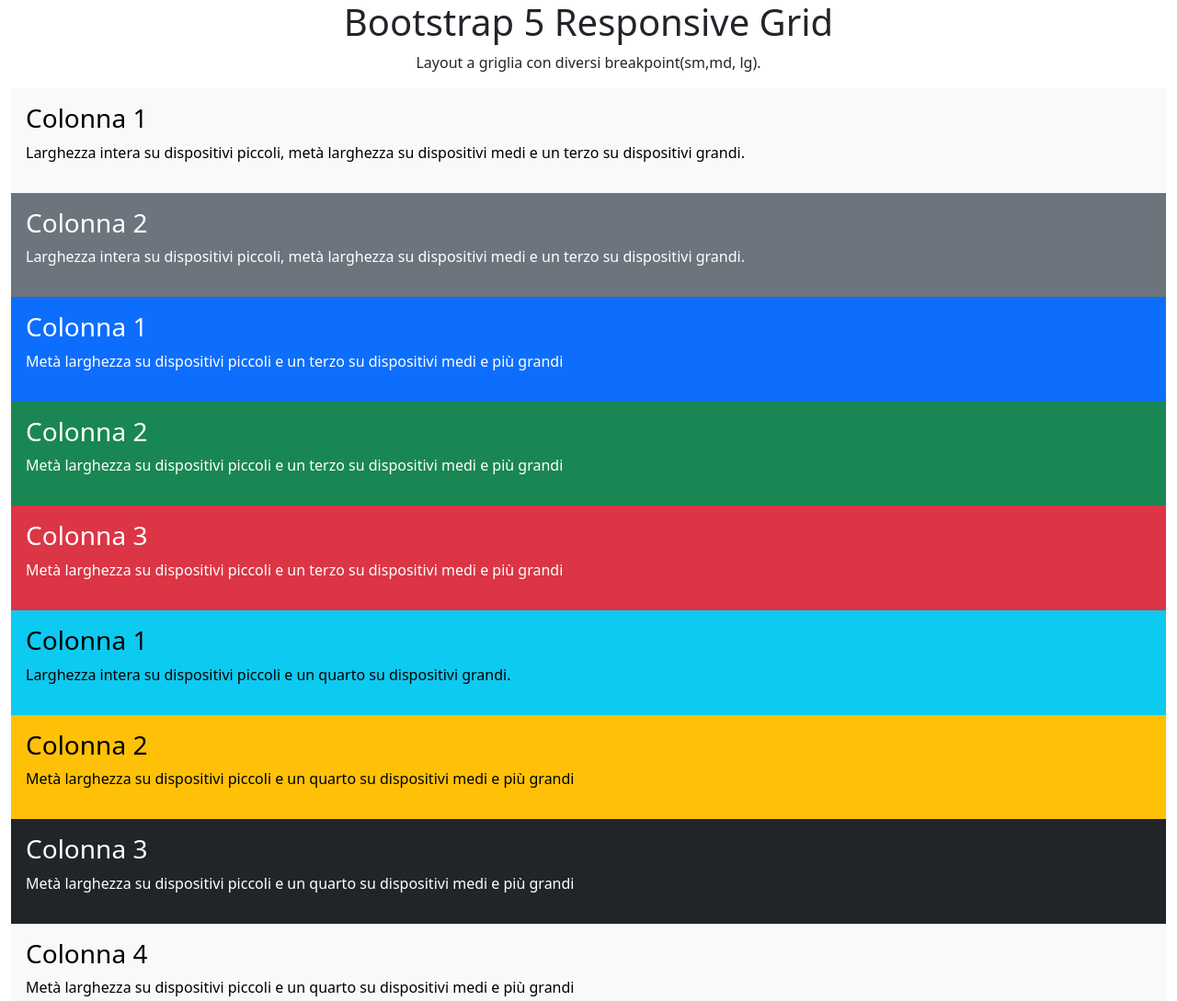
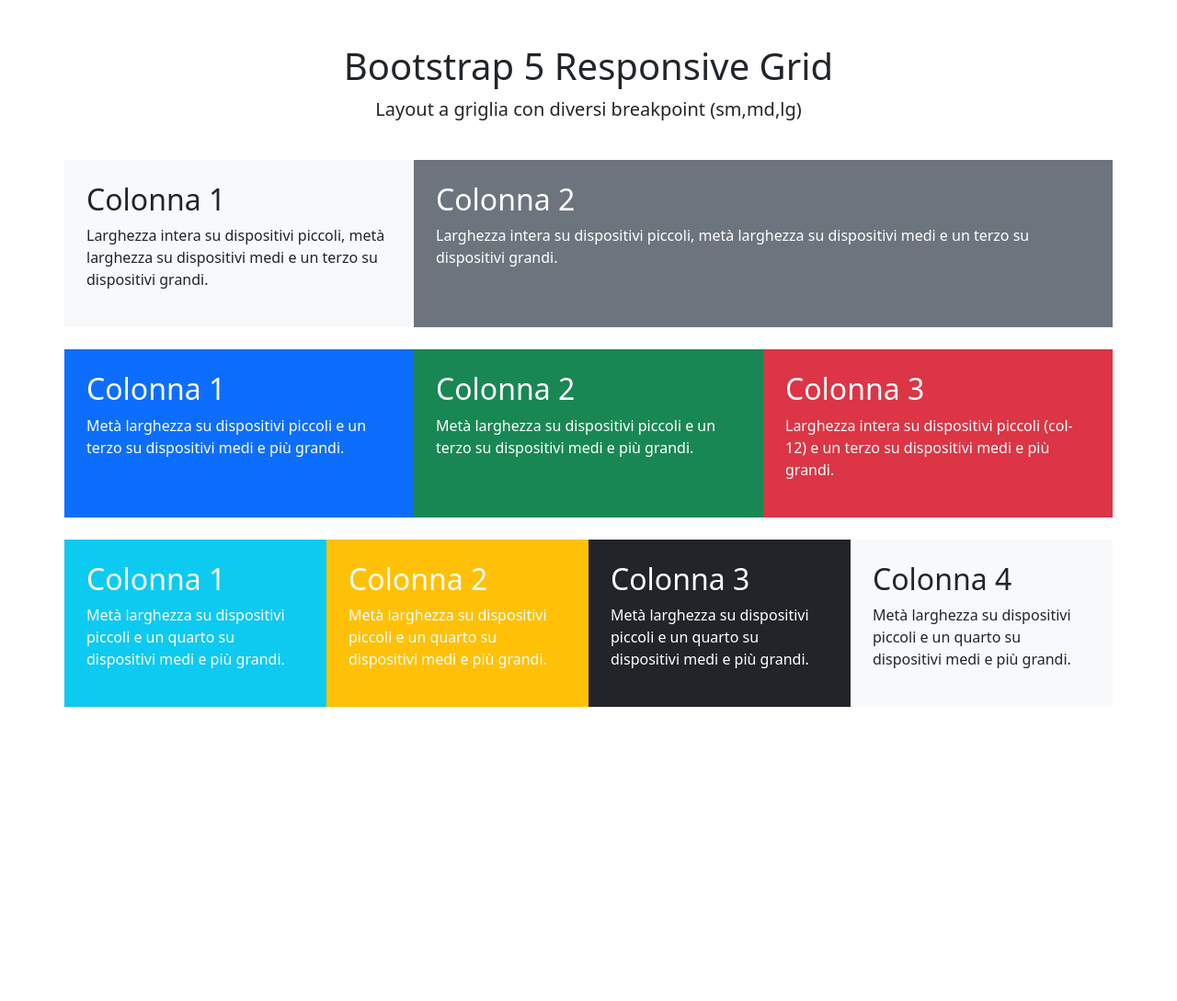
Before and after one commit to giovanbattista-web/htmlcss-bootstrap-layout, a plain HTML site: page index.html in a window 1280 px wide. Shown: the whole page at 92% size. After the commit the page ends 817 px from the top, so only its background shows below. Drawn offline with nearby package versions, Linux system fonts and the light colour scheme.

Commit message:
[CORREZIONE DEL PROFESSORE] ESERCIZIO FATTO

```diff
--- a/index.html
+++ b/index.html
@@ -8,84 +8,61 @@
     <title>Bootstrap Grid Layout</title>
  </head>
  <body>
-     <div class="container-fluid text-center">
-      <h1>Bootstrap 5 Responsive Grid</h1>
-      <p>
-        Layout a griglia con diversi breakpoint(sm,md, lg).
-      </p>
+     <div class="container my-5 text-white">
+        <div class="row">
+          <div class="col-12 text-center text-dark">
+            <h1>Bootstrap 5 Responsive Grid</h3>
+            <p class="lead">Layout a griglia con diversi breakpoint (sm,md,lg) </p>
           </div>
-     <div class="container-fluid">
-         <div class="text-bg-light p-3">
-            <h3>Colonna 1</h3>
+        </div>
+        <div class="row my-4">
+             <div class="col-sm-12 col-md-6 col-lg-4 bg-light text-dark p-4">
+                  <h2>Colonna 1</h2>
                   <p>Larghezza intera su dispositivi piccoli, metà larghezza su dispositivi medi e un terzo su dispositivi grandi.</p>
              </div>
-            <div class="row">
-             <div class="col-12"></div>
-         </div>
-         <div class="text-bg-secondary p-3">
-              <h3>Colonna 2</h3>
+             <div class="col-sm-12 col-md-6 col-lg-8 bg-secondary p-4">
+              <h2>Colonna 2</h2>
               <p>Larghezza intera su dispositivi piccoli, metà larghezza su dispositivi medi e un terzo su dispositivi grandi.</p>
              </div>
-         <div class="row">
-             <div class="col-12"></div>
         </div>
 
-         <div class="text-bg-primary p-3">
-             <h3>Colonna 1</h3>
-             <p>Metà larghezza su dispositivi piccoli e un terzo su dispositivi medi e più grandi</p>
+        <div class="row my-4">
+          <div class="col-6 col-md-4 bg-primary p-4">
+               <h2>Colonna 1</h2>
+               <p>Metà larghezza su dispositivi piccoli e un terzo su dispositivi medi e più grandi.</p>
           </div>
-         <div class="row">
-             <div class="col-6"></div>
+          <div class="col-6 col-md-4 bg-success p-4">
+           <h2>Colonna 2</h2>
+           <p>Metà larghezza su dispositivi piccoli e un terzo su dispositivi medi e più grandi.</p>
           </div>
-         <div class="text-bg-success p-3">
-            <h3>Colonna 2</h3>
-            <p>Metà larghezza su dispositivi piccoli e un terzo su dispositivi medi e più grandi</p>
+          <div class="col-12 col-md-4 bg-danger p-4">
+           <h2>Colonna 3</h2>
+           <p>Larghezza intera su dispositivi piccoli (col-12) e un terzo su dispositivi medi e più grandi. </p>
           </div>
-         <div class="row">
-            <div class="col-6"></div>
-         </div>
-         <div class="text-bg-danger p-3">
-            <h3>Colonna 3</h3>
-            <p>Metà larghezza su dispositivi piccoli e un terzo su dispositivi medi e più grandi</p>
-         </div>
-         <div class="row">
-             <div class="col-12"></div>
         </div>
 
-         <div class="text-bg-info p-3">
-            <h3>Colonna 1</h3>
-            <p>Larghezza intera su dispositivi piccoli e un quarto su dispositivi grandi.</p>
+          <div class="row ros-cols-2 row-cols-4 md-4 my-4">
+            <div class="col-6 col-md-3 bg-info p-4">
+              <h2>Colonna 1</h2>
+              <p>Metà larghezza su dispositivi piccoli e un quarto su dispositivi medi e più grandi.</p>
             </div>
-         <div class="row">
-           <div class="col-6"></div>
+            <div class="col-6 col-md-3 bg-warning p-4">
+              <h2>Colonna 2</h2>
+              <p>Metà larghezza su dispositivi piccoli e un quarto su dispositivi medi e più grandi.</p>
             </div>
-         <div class="text-bg-warning p-3">
-           <h3>Colonna 2</h3>
-           <p>Metà larghezza su dispositivi piccoli e un quarto su dispositivi medi e più grandi</p>
+            <div class="col-6 col-md-3 bg-dark p-4">
+              <h2>Colonna 3</h2>
+              <p>Metà larghezza su dispositivi piccoli e un quarto su dispositivi medi e più grandi. </p>
             </div>
-         <div class="row">
-           <div class="col-6"></div>
+            <div class="col-6 col-md-3 bg-light text-dark p-4">
+              <h2>Colonna 4</h2>
+              <p>Metà larghezza su dispositivi piccoli e un quarto su dispositivi medi e più grandi. </p>
              </div>
-         <div class="text-bg-dark p-3">
-          <h3>Colonna 3</h3>
-          <p>Metà larghezza su dispositivi piccoli e un quarto su dispositivi medi e più grandi</p>
           </div>
-         <div class="row">
-          <div class="col-6"></div>
-         </div>
-         <div class="text-bg-light p-3">
-          <h3>Colonna 4</h3>
-          <p>Metà larghezza su dispositivi piccoli e un quarto su dispositivi medi e più grandi</p>
-         </div>
-         <div class="row">
-           <div class="col-6"></div>
       </div>
 
 
 
 
-
-     </div>
-
  </body>
 </html>
```
Lines whose indentation alone changed are shown as unchanged.
